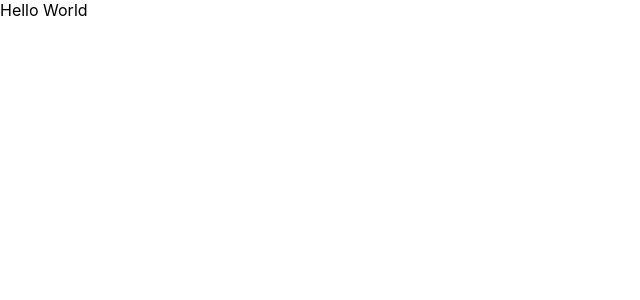
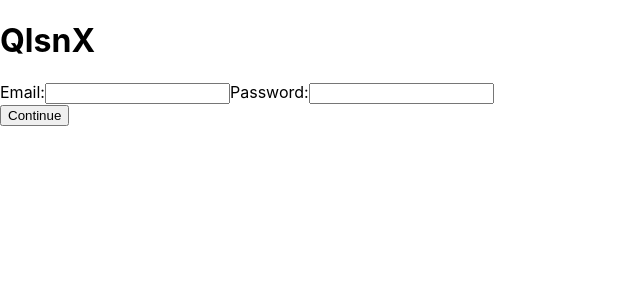
Before and after one commit to Dayasuvagiya/hello-qlnsx, a React (Vite) app: page / in a window 1280 px wide. Shown: the top 300 px of the page, without its empty margins (0-640 px from the left). Built offline with nearby package versions, Linux system fonts and the light colour scheme.

Commit message:
Create basi Form and handle functions

```diff
--- a/src/App.jsx
+++ b/src/App.jsx
@@ -1,11 +1,12 @@
 import { useState } from 'react'
 import './App.css'
+import LoginPage from './components/LoginPage'
 
 function App() {
 
   return (
     <>
-      <div>Hello World</div>
+      <LoginPage />
     </>
   )
 }
--- a/src/components/loginPage.jsx
+++ b/src/components/loginPage.jsx
@@ -1,11 +1,30 @@
 import React from 'react'
+import { useState } from 'react'
 
-const loginPage = () => {
+const LoginPage = () => {
+    const [email, setEmail] = useState('')
+    const [password, setPassword] = useState('')
+
+const handleEmail = (event) => {
+  setEmail(event.target.value)
+}
+
+const handlePassword = (event) => {
+    setPassword(event.target.value)
+}
+
   return (
     <div>
-
+      <h1>QlsnX</h1>
+      <label>Email:</label>
+      <input value={email} onChange={handleEmail} type='text'></input>
+      <label>Password:</label>
+      <input value={email} onChange={handleEmail} type='text'></input>
+      <div>
+        <button>Continue</button>
+      </div>
     </div>
   )
 }
 
-export default loginPage
+export default LoginPage
```
